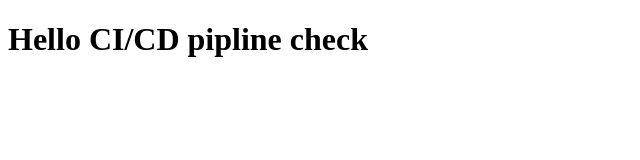
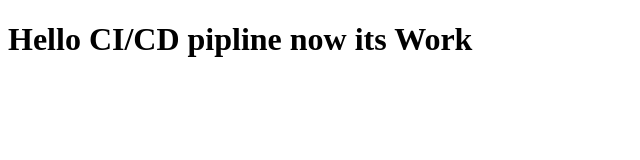
Before and after one commit to ameerhamzadiv/Practice-CI-CD, a plain HTML site: page index.html in a window 1280 px wide. Shown: the whole page, without its empty margins (0-640 px from the left). Drawn offline with Linux system fonts and the light colour scheme.

Commit message:
now its work

```diff
--- a/index.html
+++ b/index.html
@@ -7,7 +7,7 @@
 </head>
 <body>
 
-    <h1>Hello CI/CD pipline check</h1>
+    <h1>Hello CI/CD pipline now its Work</h1>
 
 </body>
 </html>
```
